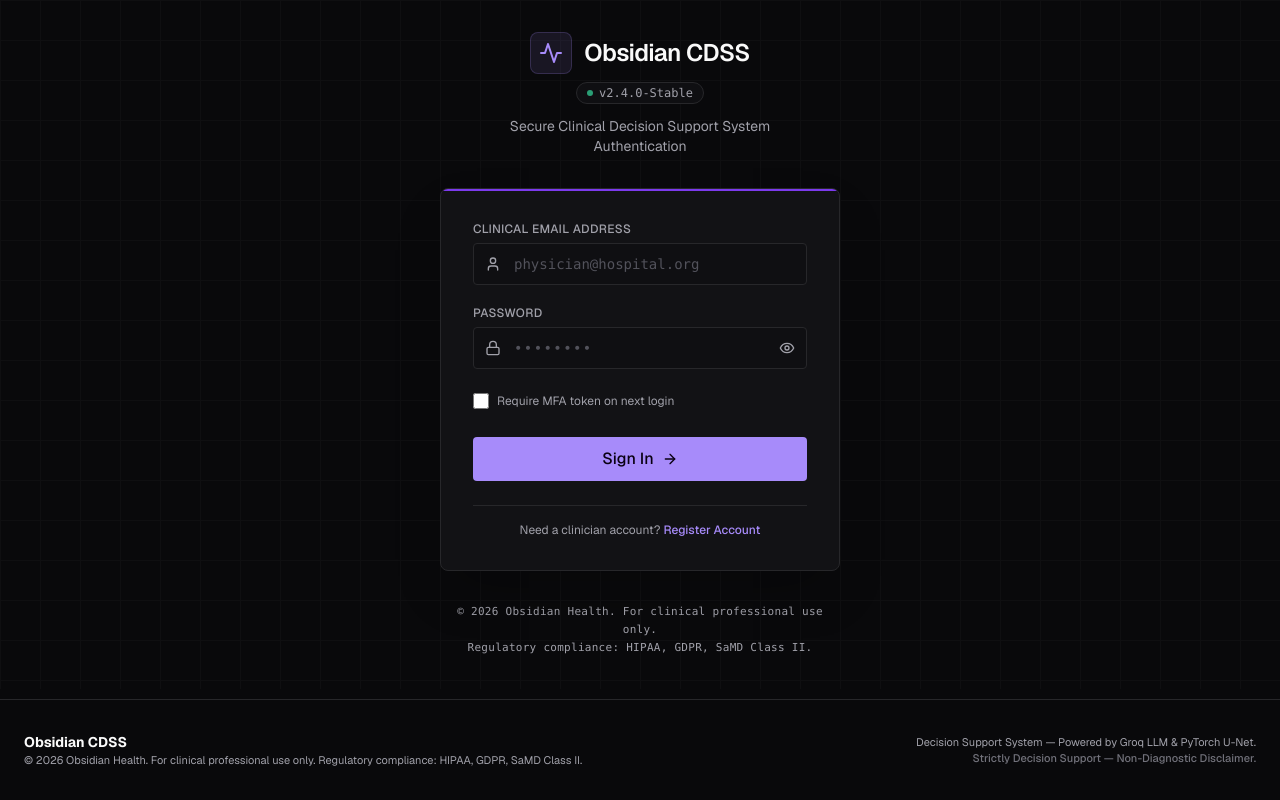
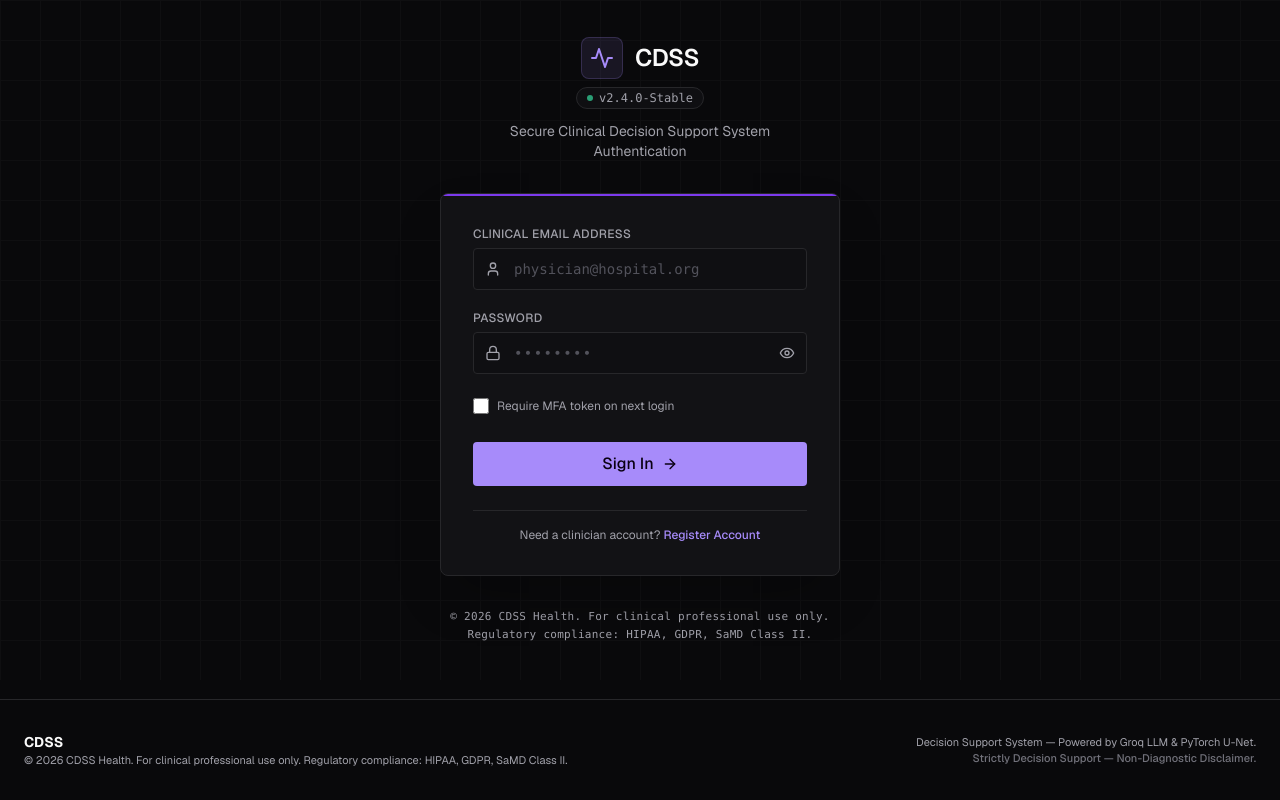
Before and after one commit to TheProgrammer400/Clinical-Decision-Support-System, a Next.js app in the folder frontend/: page /login in a window 1280 px wide. Built offline with nearby package versions, Linux system fonts and the light colour scheme; no server answers.

Commit message:
added the README.md file

```diff
--- a/frontend/src/app/admin/layout.tsx
+++ b/frontend/src/app/admin/layout.tsx
@@ -44,7 +44,7 @@ export default function AdminLayout({ children }: { children: React.ReactNode })
         <div className="flex items-center gap-3">
           <HeartPulse className="h-6 w-6 text-primary" />
           <span className="text-xl font-headline font-bold tracking-tighter text-on-surface">
-            Obsidian CDSS
+            CDSS
           </span>
           <span className="text-xs bg-surface-container-highest text-on-surface-variant px-2.5 py-0.5 rounded-full border border-outline-variant ml-1 font-mono">
             Groq v1.4
--- a/frontend/src/app/dashboard/page.tsx
+++ b/frontend/src/app/dashboard/page.tsx
@@ -454,7 +454,7 @@ export default function DoctorDashboardPage() {
 
           {/* Footer Bar matching screenshot */}
           <footer className="w-full pt-8 pb-4 flex flex-col sm:flex-row justify-between items-center gap-4 text-xs text-on-surface-variant border-t border-outline-variant mt-auto">
-            <div>© 2026 Obsidian Clinical Systems. HIPAA Compliant.</div>
+            <div>© 2026 CDSS Clinical Systems. HIPAA Compliant.</div>
             <div className="flex gap-4 font-medium">
               <a href="#security" className="hover:text-primary transition-colors">Security</a>
               <a href="#support" className="hover:text-primary transition-colors">Support</a>
--- a/frontend/src/app/layout.tsx
+++ b/frontend/src/app/layout.tsx
@@ -4,7 +4,7 @@ import Providers from './providers';
 import Navbar from '@/components/Navbar';
 
 export const metadata = {
-  title: 'Obsidian CDSS — Clinical Decision Support System',
+  title: 'CDSS — Clinical Decision Support System',
   description: 'AI-assisted probabilistic differential diagnostic decision support system for clinicians.',
 };
 
@@ -31,9 +31,9 @@ export default function RootLayout({ children }: { children: React.ReactNode })
             <footer className="w-full py-8 px-6 bg-surface-container-lowest border-t border-outline-variant text-center text-xs text-on-surface-variant">
               <div className="max-w-7xl mx-auto flex flex-col sm:flex-row justify-between items-center gap-4">
                 <div className="flex flex-col text-left">
-                  <span className="text-sm font-headline font-bold text-on-surface">Obsidian CDSS</span>
+                  <span className="text-sm font-headline font-bold text-on-surface">CDSS</span>
                   <span className="text-[11px] text-on-surface-variant">
-                    © 2026 Obsidian Health. For clinical professional use only. Regulatory compliance: HIPAA, GDPR, SaMD Class II.
+                    © 2026 CDSS Health. For clinical professional use only. Regulatory compliance: HIPAA, GDPR, SaMD Class II.
                   </span>
                 </div>
                 <div className="text-[11px] text-on-surface-variant text-right">
--- a/frontend/src/app/login/page.tsx
+++ b/frontend/src/app/login/page.tsx
@@ -60,7 +60,7 @@ export default function LoginPage() {
               <Activity className="h-6 w-6 text-primary" />
             </div>
             <h1 className="text-2xl font-headline font-semibold tracking-tight text-on-surface">
-              Obsidian CDSS
+              CDSS
             </h1>
           </div>
 
@@ -185,7 +185,7 @@ export default function LoginPage() {
         {/* Regulatory Compliance Footer */}
         <footer className="text-center">
           <p className="text-[11px] leading-relaxed text-on-surface-variant font-mono tracking-wide">
-            © 2026 Obsidian Health. For clinical professional use only.
+            © 2026 CDSS Health. For clinical professional use only.
             <br />
             Regulatory compliance: HIPAA, GDPR, SaMD Class II.
           </p>
--- a/frontend/src/app/page.tsx
+++ b/frontend/src/app/page.tsx
@@ -122,7 +122,7 @@ export default function HomePage() {
             <Activity className="h-5 w-5 text-primary" />
           </div>
           <div className="flex items-baseline gap-2">
-            <span className="text-xl font-headline font-bold text-primary tracking-tight">Obsidian CDSS</span>
+            <span className="text-xl font-headline font-bold text-primary tracking-tight">CDSS</span>
             <span className="text-xs bg-surface-container-highest border border-outline-variant text-on-surface-variant px-1.5 py-0.5 rounded font-mono">
               Groq v1.4
             </span>
--- a/frontend/src/app/register/page.tsx
+++ b/frontend/src/app/register/page.tsx
@@ -88,7 +88,7 @@ export default function RegisterPage() {
               <Activity className="h-6 w-6 text-primary" />
             </div>
             <h1 className="text-2xl font-headline font-semibold tracking-tight text-on-surface">
-              Obsidian CDSS
+              CDSS
             </h1>
           </div>
 
@@ -334,7 +334,7 @@ export default function RegisterPage() {
         {/* Regulatory Compliance Footer */}
         <footer className="text-center">
           <p className="text-[11px] leading-relaxed text-on-surface-variant font-mono tracking-wide">
-            © 2026 Obsidian Health. For clinical professional use only.
+            © 2026 CDSS Health. For clinical professional use only.
             <br />
             Regulatory compliance: HIPAA, GDPR, SaMD Class II.
           </p>
--- a/frontend/src/components/DoctorSidebar.tsx
+++ b/frontend/src/components/DoctorSidebar.tsx
@@ -56,7 +56,7 @@ export default function DoctorSidebar() {
           </div>
           <div>
             <h1 className="text-lg font-headline font-bold text-on-surface tracking-tight leading-none">
-              Obsidian CDSS
+              CDSS
             </h1>
             <span className="text-[10px] font-mono text-on-surface-variant mt-1 inline-block">
               v2.4.0-Stable
@@ -92,7 +92,7 @@ export default function DoctorSidebar() {
           href="#help"
           onClick={(e) => {
             e.preventDefault();
-            alert('Obsidian CDSS Documentation & Help Center available in user portal.');
+            alert('CDSS Documentation & Help Center available in user portal.');
           }}
           className="flex items-center gap-3 px-3 py-2 rounded-lg text-sm text-on-surface-variant hover:bg-surface-variant hover:text-on-surface transition-colors cursor-pointer"
         >
--- a/frontend/src/components/Navbar.tsx
+++ b/frontend/src/components/Navbar.tsx
@@ -49,7 +49,7 @@ export default function Navbar() {
               <div className="p-2 bg-primary/10 rounded-lg border border-primary/20">
                 <Activity className="h-6 w-6 text-primary" />
               </div>
-              <span className="font-headline font-bold text-on-surface">Obsidian CDSS <span className="text-xs font-mono font-normal text-on-surface-variant px-2 py-0.5 bg-surface-container-highest rounded-full border border-outline-variant">Groq v1.4</span></span>
+              <span className="font-headline font-bold text-on-surface">CDSS <span className="text-xs font-mono font-normal text-on-surface-variant px-2 py-0.5 bg-surface-container-highest rounded-full border border-outline-variant">Groq v1.4</span></span>
             </Link>
           </div>
 
```
Also changed, not shown: 1 other file (tests, documents, lock files or other folders).
